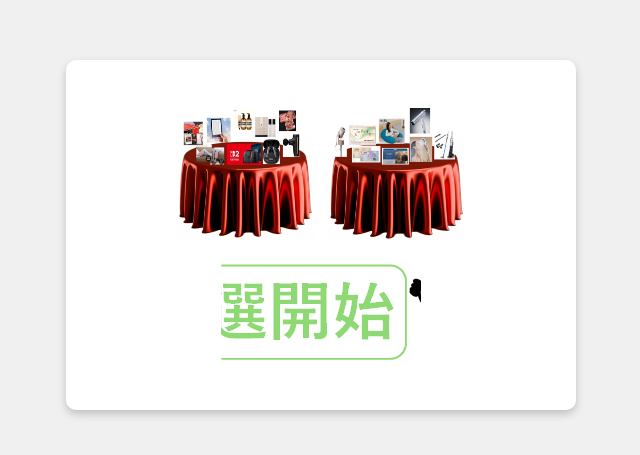
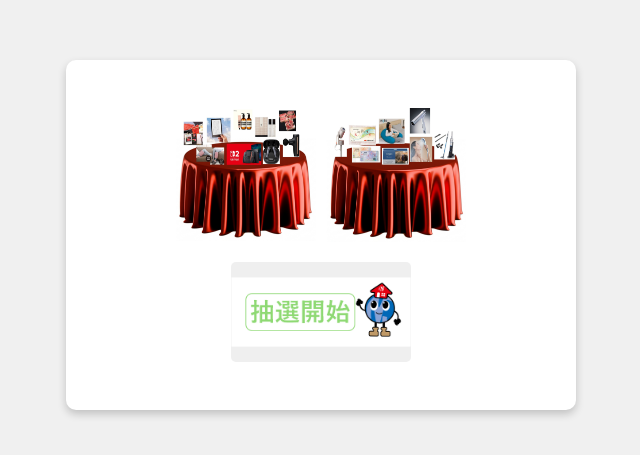
Before and after one commit to njk-hirota/roulette-app, a plain HTML site: page index.html in a window 1280 px wide. Shown: the part 165-620 px from the top of the page, without its empty margins (319-959 px from the left). Drawn offline with Linux system fonts and the light colour scheme.

Commit message:
Update style.css

```diff
--- a/style.css
+++ b/style.css
@@ -173,14 +173,14 @@ body {
     transition: all 0.3s ease; /* transitionは残しておく (他のプロパティに影響するため) */
     text-align: center;
     flex-grow: 1;
-    max-width: 200px; /* ボタンの最大幅 */
-    min-height: 40px; /* ボタンの最小高さ */
+    max-width: 180px; /* ボタンの最大幅 */
+    min-height: 60px; /* ボタンの最小高さ */
     display: flex;
     justify-content: center;
     align-items: center;
     /* ★修正: 抽選開始ボタン（通常時）の背景画像のみ設定。ホバー時の設定は不要 */
     background-image: url('images/startbutton.png'); /* 画像のパスを正確に指定 */
-    background-size: countain; /* 画像をボタンサイズに合わせて表示 */
+    background-size: contain; /* 画像をボタンサイズに合わせて表示 */
     background-repeat: no-repeat;
     background-position: center; /* 画像を中央に配置 */
 }
```
